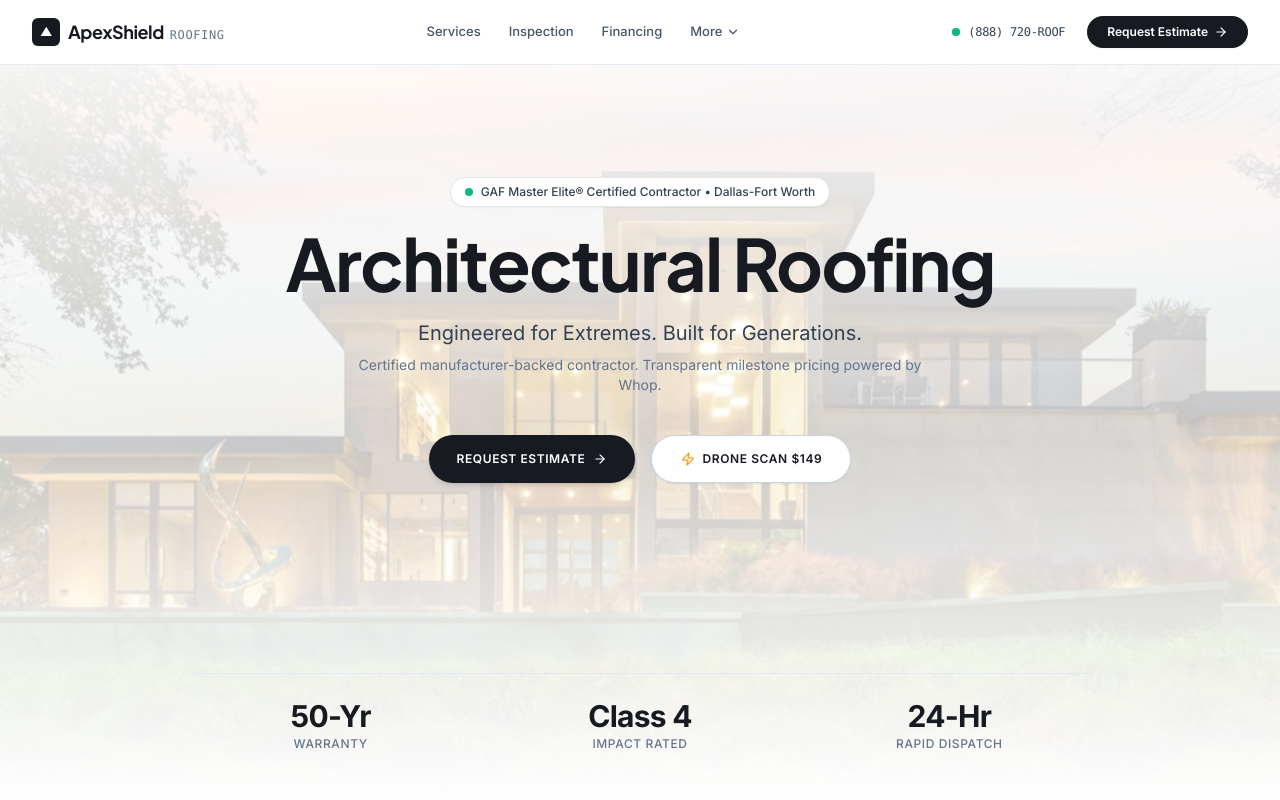
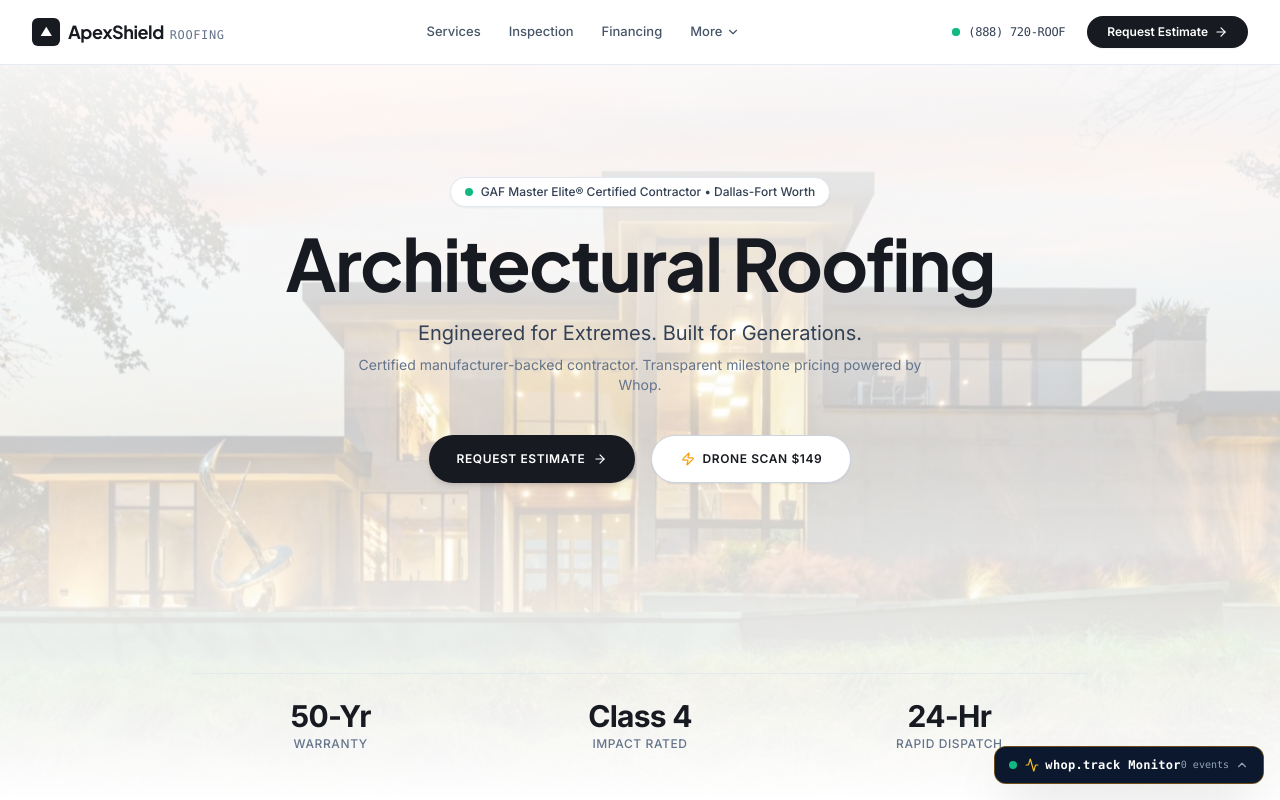
Before and after one commit to SSOURABH58/whop-roofing-template, a React (Vite) app: page / in a window 1280 px wide. Shown: the top 800 px of the page. Built offline with nearby package versions, Linux system fonts and the light colour scheme.

Commit message:
feat: mount PixelTrackerHUD for live whop.track verification

```diff
--- a/src/App.tsx
+++ b/src/App.tsx
@@ -12,6 +12,7 @@ import { ReviewsSection } from './components/ReviewsSection';
 import { Footer } from './components/Footer';
 import { WhopCheckoutModal } from './components/WhopCheckoutModal';
 import { MobileStickyBar } from './components/MobileStickyBar';
+import { PixelTrackerHUD } from './components/PixelTrackerHUD';
 import { siteConfig } from './config/site';
 
 export function App() {
@@ -99,6 +100,9 @@ export function App() {
       {/* Mobile-First Bottom Ergonomic Action Dock */}
       <MobileStickyBar onRequestEstimate={scrollToEstimate} />
 
+      {/* Real-time whop.track HUD */}
+      <PixelTrackerHUD />
+
       {/* Drop-in Whop Payment Elements Checkout Modal */}
       {selectedPlan && (
         <WhopCheckoutModal
```
